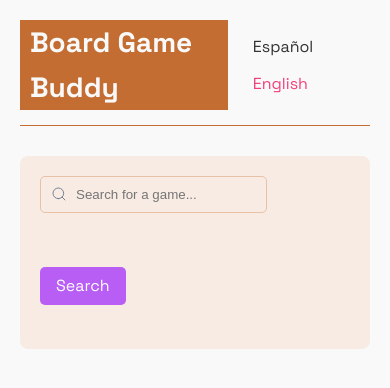
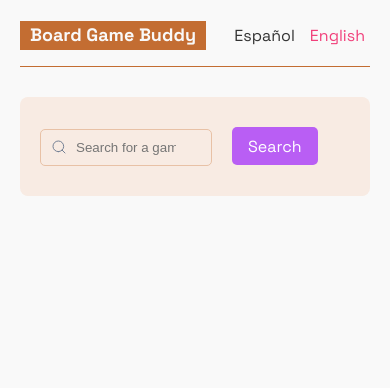
Before and after one commit to claudiabg-c/board-game-buddy, a React (Create React App) app: page / in a window 390 px wide. Shown: the top 388 px of the page. Built offline with nearby package versions, Linux system fonts and the light colour scheme.

Commit message:
styles: add responsive design

```diff
--- a/src/assets/styles/GameSearch.scss
+++ b/src/assets/styles/GameSearch.scss
@@ -23,3 +23,28 @@
         }
     }
 }
+
+@media (max-width: 768px) {
+    .App section.search-container .search-result li {
+        width: calc(50% - 15px);
+    }
+}
+
+@media (max-width: 425px) {
+    .App section.search-container {
+        input[type=text] {
+            width: 100px;
+        }
+        .search-result li {
+            width: 100%;
+        }
+    }
+}
+
+@media (max-width: 320px) {
+    .App section.search-container {
+        input[type=text] {
+            width: 50px;
+        }
+    }
+}
--- a/src/assets/styles/Navbar.scss
+++ b/src/assets/styles/Navbar.scss
@@ -32,3 +32,15 @@ nav {
         }
     }
 }
+
+@media (max-width: 425px) {
+    nav {
+        h1 {
+            font-size: 18px;
+        }
+        div button {
+            margin-left: 5px;
+            padding: 5px;
+        }
+    }
+}
--- a/src/assets/styles/main.scss
+++ b/src/assets/styles/main.scss
@@ -71,3 +71,16 @@
         }
     }
 }
+
+@media (max-width: 768px) {
+    .App section {
+        input[type=text] {
+            margin: 0 10px 10px 0;
+            padding: 10px 35px;
+            background-size: contain;
+        }
+        button {
+            margin: 10px;
+        }
+    }
+}
```
